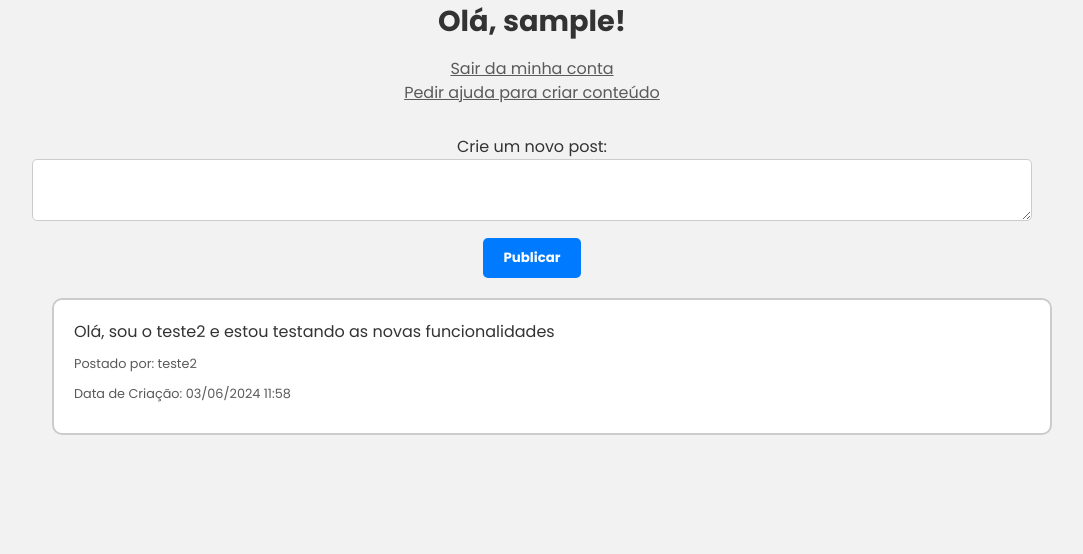
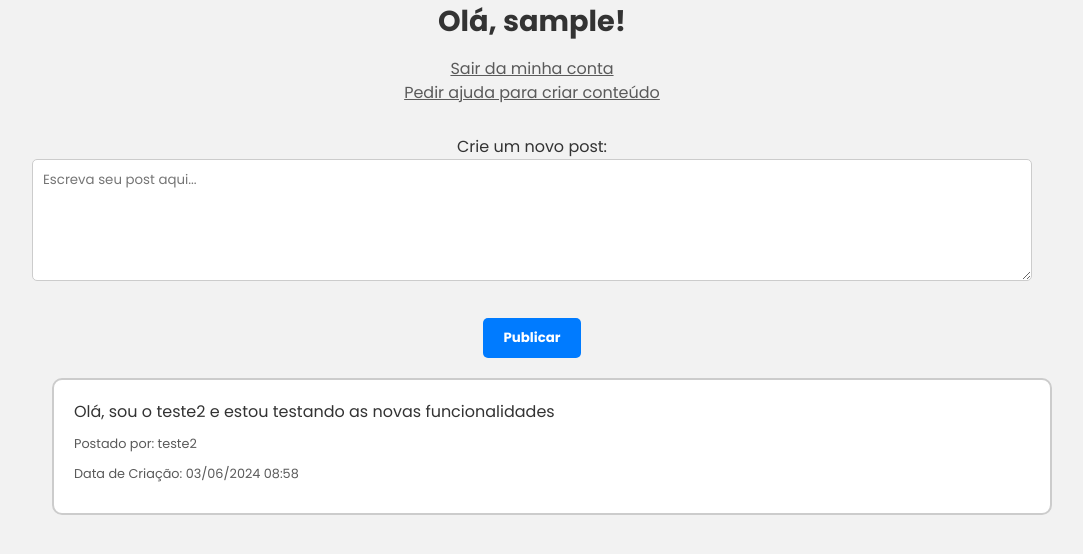
Before and after one commit to annaaju/CriaPost, a Flask app: page / in a window 1280 px wide. Shown: the part 179-733 px from the top of the page, without its empty margins (108-1191 px from the left). Run offline with Flask 3, Linux system fonts and the light colour scheme; a user stored in the database is signed in.

Commit message:
Update index.html

```diff
--- a/templates/index.html
+++ b/templates/index.html
@@ -72,11 +72,21 @@
         <div class="post-form">
             <form action="{{ url_for('create_post') }}" method="POST">
                 {{ form.csrf_token }}
-                <div>
-                    {{ form.content.label }} {{ form.content(size=32) }}
+                 <div class="form-group">
+                    {{ form.content.label }}
+                    {{ form.content(class_="form-control", rows="5", placeholder="Escreva seu post aqui...") }}
+                    {% if form.content.errors %}
+                    <div class="alert alert-danger" role="alert">
+                        <ul>
+                            {% for e in form.content.errors %}
+                                <li>{{ e }}</li>
+                            {% endfor %}
+                        </ul>
+                    </div>
+                    {% endif %}
                 </div>
-                <div>
-                    {{ form.submit(class="btn") }}
+                <div class="form-group">
+                    {{ form.submit(class="btn btn-primary") }}
                 </div>
             </form>
         </div>
@@ -84,14 +94,15 @@
 
     <!-- Exibição dos posts -->
     {% for post in posts %}
-        <div class="post">
-            <div id="post-content-{{ post.id }}">
-                <p>{{ post.content }}</p>
-                <div class="info">
-                    <p>Postado por: {{ post.user.username }}</p>
-                    <p>Data de Criação: {{ post.created_at.strftime('%d/%m/%Y %H:%M') }}</p>
-                </div>
+    <div class="post">
+
+        <div id="post-content-{{ post.id }}">
+            <p>{{ post.content | replace('\n', '<br>') | safe }}</p>
+            <div class="info">
+                <p>Postado por: {{ post.user.username }}</p>
+                <p>Data de Criação: {{ get_local_time(post.created_at).strftime('%d/%m/%Y %H:%M') }}</p>
             </div>
+        </div>
             <!-- Adicionar opções para editar e excluir o post, se o usuário atual for o autor -->
             {% if 'username' in session and post.user_id == session['user_id'] %}
                 <form id="edit-form-{{ post.id }}" action="{{ url_for('edit_post', post_id=post.id) }}" method="POST" style="display: none;">
@@ -107,6 +118,8 @@
                 </form>
             {% endif %}
         </div>
+
+    </div>
     {% endfor %}
 </body>
 </html>
```
